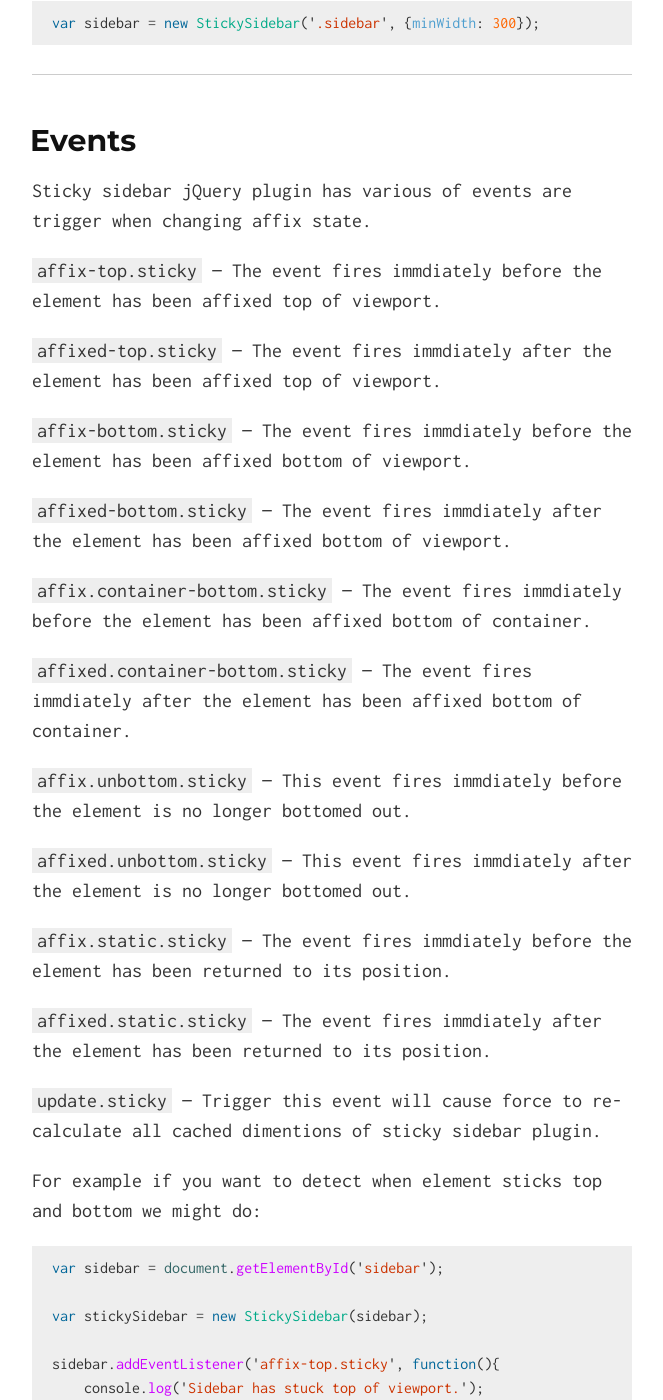
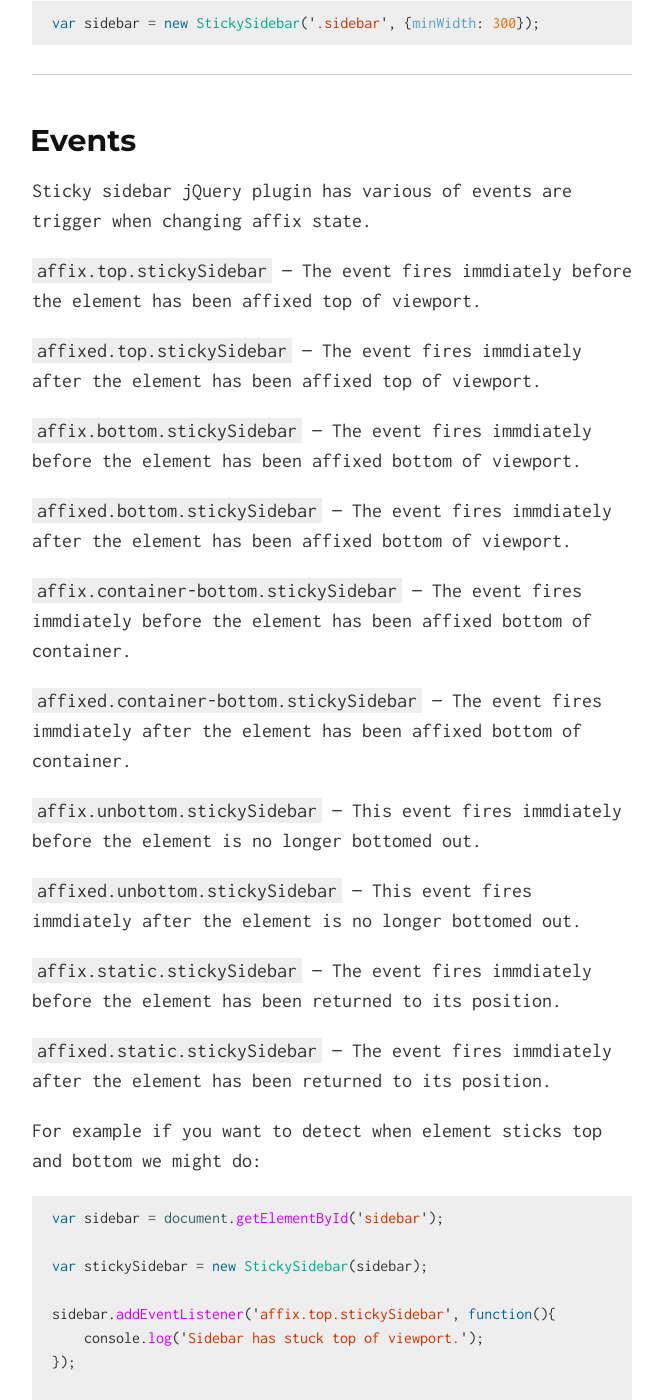
Before and after one commit to abouolia/sticky-sidebar, a Jekyll site: the page built from index.md, in a window 1280 px wide and 1400 px high, scrolled down 7134 px. Shown: the whole window, without its empty margins (308-971 px from the left). Built offline with Jekyll 4.4.1, drawn with Linux system fonts in a browser that asks for light colours; some of the changed text lies outside the part shown.

Commit message:
Update documenting events

```diff
--- a/_config.yml
+++ b/_config.yml
@@ -1,5 +1,5 @@
 # Site settings
-title: Sticky Sidebar 😎
+title: Sticky Sidebar ⬆⬇
 tag_text: Sticky Sidebar 😎
 description:
 
--- a/index.md
+++ b/index.md
@@ -251,27 +251,25 @@ var sidebar = new StickySidebar('.sidebar', {minWidth: 300});
 
 Sticky sidebar jQuery plugin has various of events are trigger when changing affix state.
 
-`affix-top.sticky` — The event fires immdiately before the element has been affixed top of viewport.
+`affix.top.stickySidebar` — The event fires immdiately before the element has been affixed top of viewport.
 
-`affixed-top.sticky` — The event fires immdiately after the element has been affixed top of viewport.
+`affixed.top.stickySidebar` — The event fires immdiately after the element has been affixed top of viewport.
 
-`affix-bottom.sticky` — The event fires immdiately before the element has been affixed bottom of viewport.
+`affix.bottom.stickySidebar` — The event fires immdiately before the element has been affixed bottom of viewport.
 
-`affixed-bottom.sticky` — The event fires immdiately after the element has been affixed bottom of viewport.
+`affixed.bottom.stickySidebar` — The event fires immdiately after the element has been affixed bottom of viewport.
 
-`affix.container-bottom.sticky` — The event fires immdiately before the element has been affixed bottom of container.
+`affix.container-bottom.stickySidebar` — The event fires immdiately before the element has been affixed bottom of container.
 
-`affixed.container-bottom.sticky` — The event fires immdiately after the element has been affixed bottom of container.
+`affixed.container-bottom.stickySidebar` — The event fires immdiately after the element has been affixed bottom of container.
 
-`affix.unbottom.sticky` — This event fires immdiately before the element is no longer bottomed out.
+`affix.unbottom.stickySidebar` — This event fires immdiately before the element is no longer bottomed out.
 
-`affixed.unbottom.sticky` — This event fires immdiately after the element is no longer bottomed out.
+`affixed.unbottom.stickySidebar` — This event fires immdiately after the element is no longer bottomed out.
 
-`affix.static.sticky` — The event fires immdiately before the element has been returned to its position.
+`affix.static.stickySidebar` — The event fires immdiately before the element has been returned to its position.
 
-`affixed.static.sticky` — The event fires immdiately after the element has been returned to its position.
-
-`update.sticky` — Trigger this event will cause force to re-calculate all cached dimentions of sticky sidebar plugin.
+`affixed.static.stickySidebar` — The event fires immdiately after the element has been returned to its position.
 
 For example if you want to detect when element sticks top and bottom we might do:
 
@@ -281,16 +279,13 @@ var sidebar = document.getElementById('sidebar');
 
 var stickySidebar = new StickySidebar(sidebar);
 
-sidebar.addEventListener('affix-top.sticky', function(){
+sidebar.addEventListener('affix.top.stickySidebar', function(){
     console.log('Sidebar has stuck top of viewport.');
 });
 
-sidebar.addEventListener('affix-bottom.sticky', function(event){
+sidebar.addEventListener('affix.bottom.stickySidebar', function(event){
     console.log('Sidebar has stuck bottom of viewport.');
 });
-
-// Force to re-calculate all cached dimentions.
-stickySidebar.updateSticky();
 {% endhighlight javascript %}
 
 ------------------------------------
```
Also changed, not shown: other parts of index.md (+1 -1 lines).
